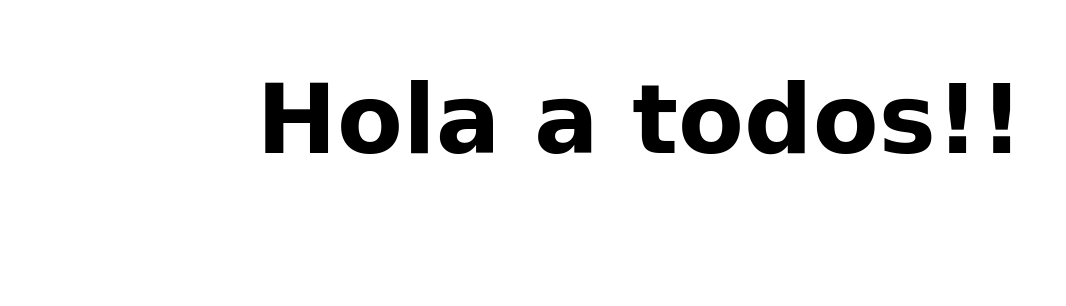
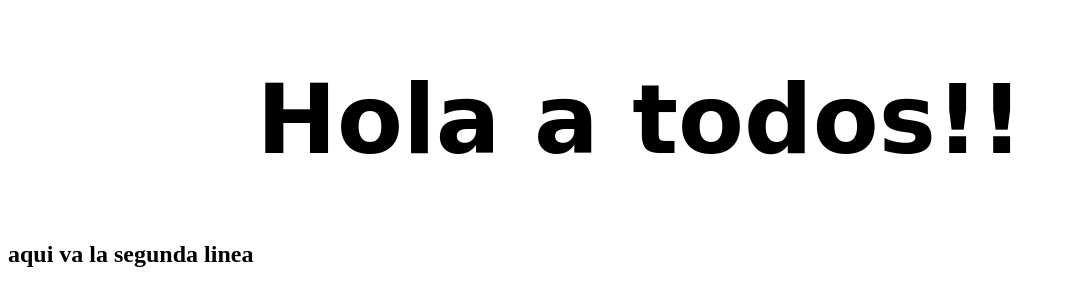
Before and after one commit to mariuscodeando/emojis-projects, a plain HTML site: page index.html in a window 1280 px wide. Shown: the whole page, without its empty margins (0-1066 px from the left). Drawn offline with Linux system fonts and the light colour scheme; a web font is replaced by a local one.

Commit message:
agregamos un h2

```diff
--- a/index.html
+++ b/index.html
@@ -13,5 +13,6 @@
 </head>
 <body>
    <h1>Hola a todos!!</h1>
+   <h2>aqui va la segunda linea</h2>
 </body>
 </html>
```
